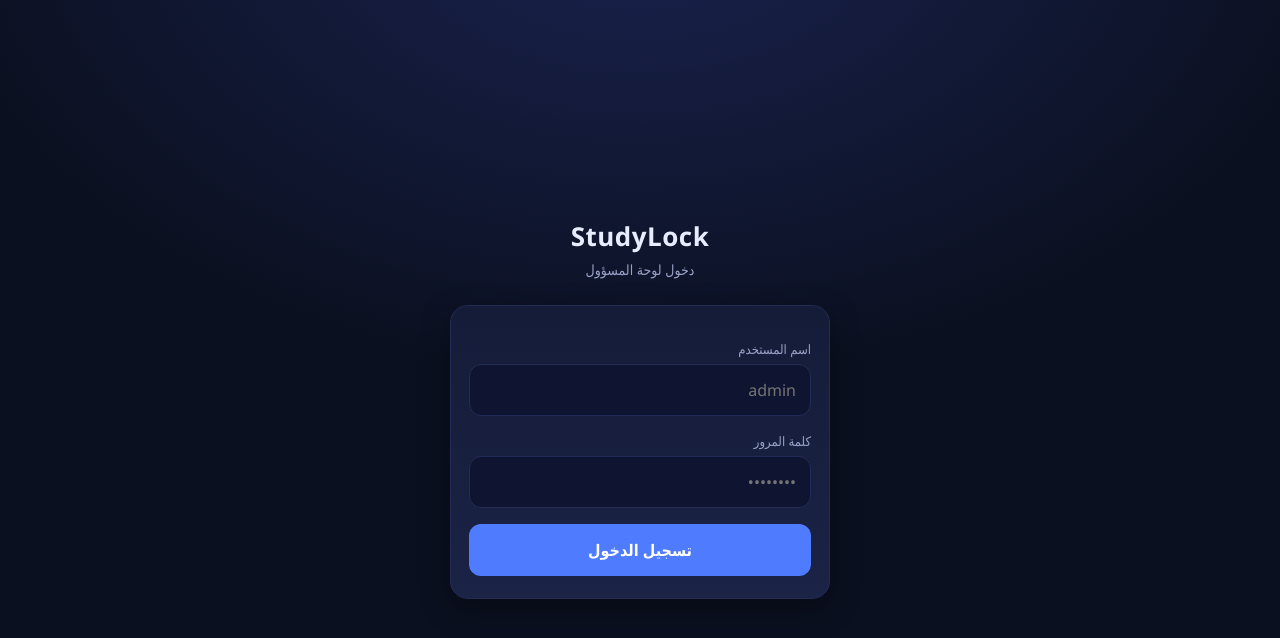
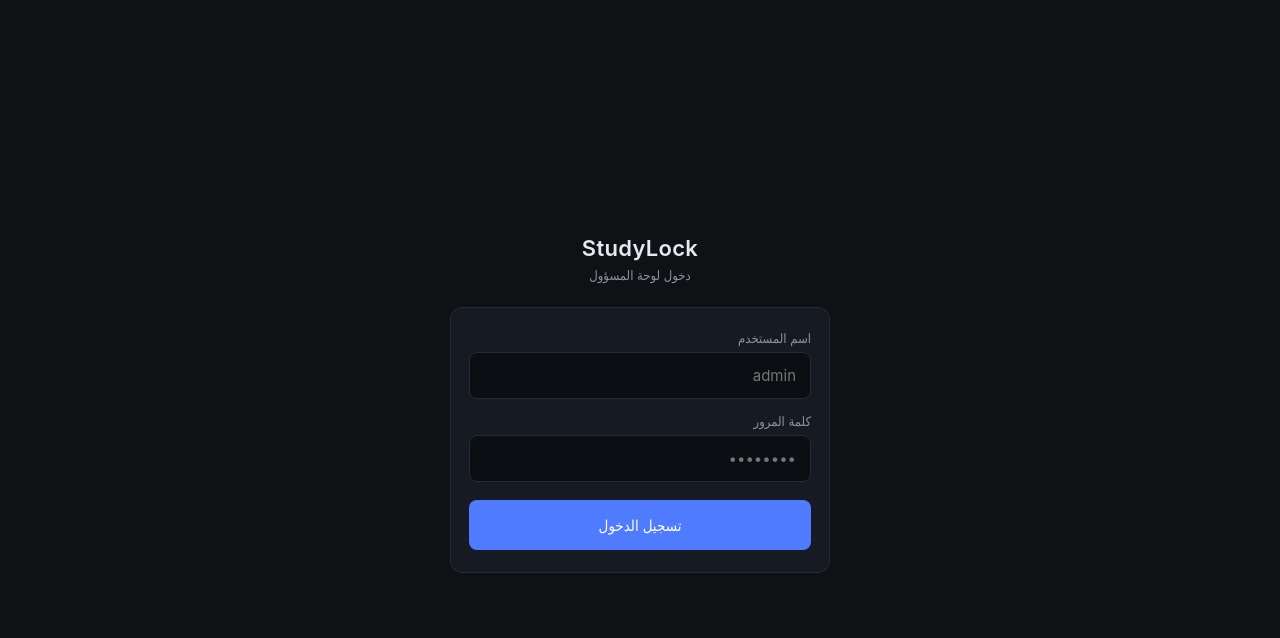
Before and after one commit to johnlatif19/StudyLock, a website: page public/login.html in a window 1280 px wide. Drawn offline with Linux system fonts and the light colour scheme.

Commit message:
Update login.css

```diff
--- a/public/css/login.css
+++ b/public/css/login.css
@@ -1,62 +1,72 @@
 :root {
-  --bg: #0b1020;
-  --card: #151c38;
-  --card-2: #1b2346;
-  --border: #232c56;
-  --text: #e8ecff;
-  --text-dim: #9aa3c7;
-  --primary: #4f7cff;
-  --primary-hover: #6a91ff;
-  --radius: 18px;
-  --radius-sm: 12px;
-  --shadow: 0 10px 30px rgba(0,0,0,.35);
-  --font: 'Segoe UI', Tahoma, system-ui, -apple-system, sans-serif;
+  --bg: #0f1115;
+  --bg-elev: #161a22;
+  --bg-input: #0b0e13;
+  --border: #242a35;
+  --text: #e6e9ef;
+  --text-dim: #8b93a3;
+  --text-mute: #5c6373;
+  --accent: #4f7cff;
+  --accent-hover: #6b8dff;
+  --danger: #d9534f;
+  --radius: 12px;
+  --radius-sm: 8px;
+  --font: -apple-system, BlinkMacSystemFont, 'Segoe UI', Tahoma, sans-serif;
 }
 
 * { box-sizing: border-box; }
 
 html, body {
   margin: 0;
-  background: radial-gradient(1200px 800px at 50% -100px, #1a2350 0%, var(--bg) 60%);
+  padding: 0;
+  background: var(--bg);
   color: var(--text);
   font-family: var(--font);
   min-height: 100vh;
   -webkit-font-smoothing: antialiased;
+  -webkit-tap-highlight-color: transparent;
 }
 
 .auth-wrap {
   max-width: 420px;
   margin: 0 auto;
-  padding: 48px 20px 32px;
+  padding: 40px 20px 32px;
   min-height: 100vh;
   display: flex;
   flex-direction: column;
   justify-content: center;
 }
 
-.brand { text-align: center; margin-bottom: 26px; }
-.brand-mark { font-size: 42px; margin-bottom: 6px; }
+.brand {
+  text-align: center;
+  margin-bottom: 24px;
+}
+
 .brand-name {
   margin: 0;
-  font-size: 26px;
-  font-weight: 800;
-  letter-spacing: .5px;
+  font-size: 22px;
+  font-weight: 600;
+  letter-spacing: 0.3px;
 }
+
 .brand-tag {
   margin: 6px 0 0;
   color: var(--text-dim);
-  font-size: 14px;
+  font-size: 13px;
 }
 
 .card {
-  background: linear-gradient(180deg, var(--card) 0%, var(--card-2) 100%);
+  background: var(--bg-elev);
   border: 1px solid var(--border);
   border-radius: var(--radius);
   padding: 22px 18px;
-  box-shadow: var(--shadow);
 }
 
-.field { display: block; margin: 12px 0 16px; }
+.field {
+  display: block;
+  margin: 0 0 14px;
+}
+
 .field-label {
   display: block;
   font-size: 13px;
@@ -66,62 +76,54 @@ html, body {
 
 .input {
   width: 100%;
-  background: #0f1531;
+  background: var(--bg-input);
   color: var(--text);
   border: 1px solid var(--border);
   border-radius: var(--radius-sm);
-  padding: 14px 14px;
-  font-size: 16px;
+  padding: 13px 14px;
+  font-size: 15px;
   font-family: inherit;
   outline: none;
-  transition: border-color .15s;
+  transition: border-color 0.12s ease;
 }
-.input:focus { border-color: var(--primary); }
+
+.input:focus { border-color: var(--accent); }
 
 .btn {
   display: inline-flex;
   align-items: center;
   justify-content: center;
   width: 100%;
-  min-height: 52px;
-  padding: 14px 18px;
+  min-height: 50px;
+  padding: 12px 18px;
   border-radius: var(--radius-sm);
   border: 1px solid transparent;
-  font-size: 16px;
-  font-weight: 600;
+  font-size: 15px;
+  font-weight: 500;
+  font-family: inherit;
   cursor: pointer;
-  transition: transform .08s, background .15s;
-  font-family: inherit;
+  transition: background 0.12s ease;
+  margin-top: 4px;
 }
-.btn:active { transform: scale(.98); }
-.btn:disabled { opacity: .6; cursor: not-allowed; }
-.btn-primary { background: var(--primary); color: #fff; }
-.btn-primary:hover { background: var(--primary-hover); }
+
+.btn:active { transform: translateY(1px); }
+.btn:disabled { opacity: 0.55; cursor: not-allowed; }
+
+.btn-primary {
+  background: var(--accent);
+  color: #fff;
+}
+.btn-primary:hover:not(:disabled) { background: var(--accent-hover); }
 
 .error {
   margin-top: 14px;
-  padding: 12px 14px;
+  padding: 11px 14px;
   border-radius: var(--radius-sm);
-  background: rgba(255,90,106,.12);
-  color: #ffb3bb;
-  border: 1px solid rgba(255,90,106,.3);
+  background: rgba(217, 83, 79, 0.1);
+  color: #f0a6a3;
+  border: 1px solid rgba(217, 83, 79, 0.3);
   font-size: 14px;
   text-align: center;
 }
 
-.hint {
-  margin: 18px 0 0;
-  color: var(--text-dim);
-  font-size: 12px;
-  line-height: 1.9;
-  text-align: center;
-}
-.hint code {
-  background: #0f1531;
-  border: 1px solid var(--border);
-  border-radius: 6px;
-  padding: 1px 6px;
-  font-size: 12px;
-}
-
 .hidden { display: none !important; }
```
